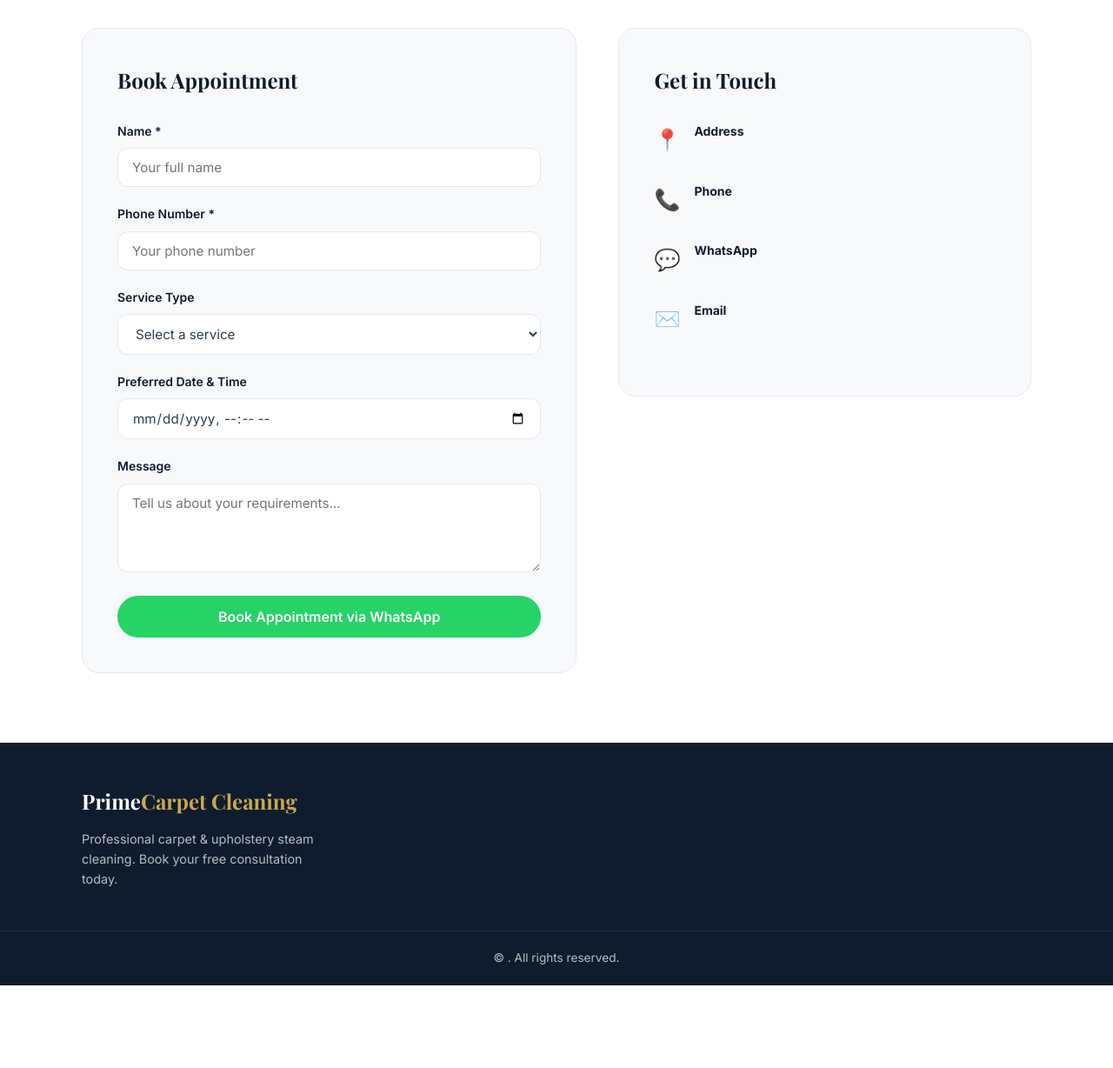
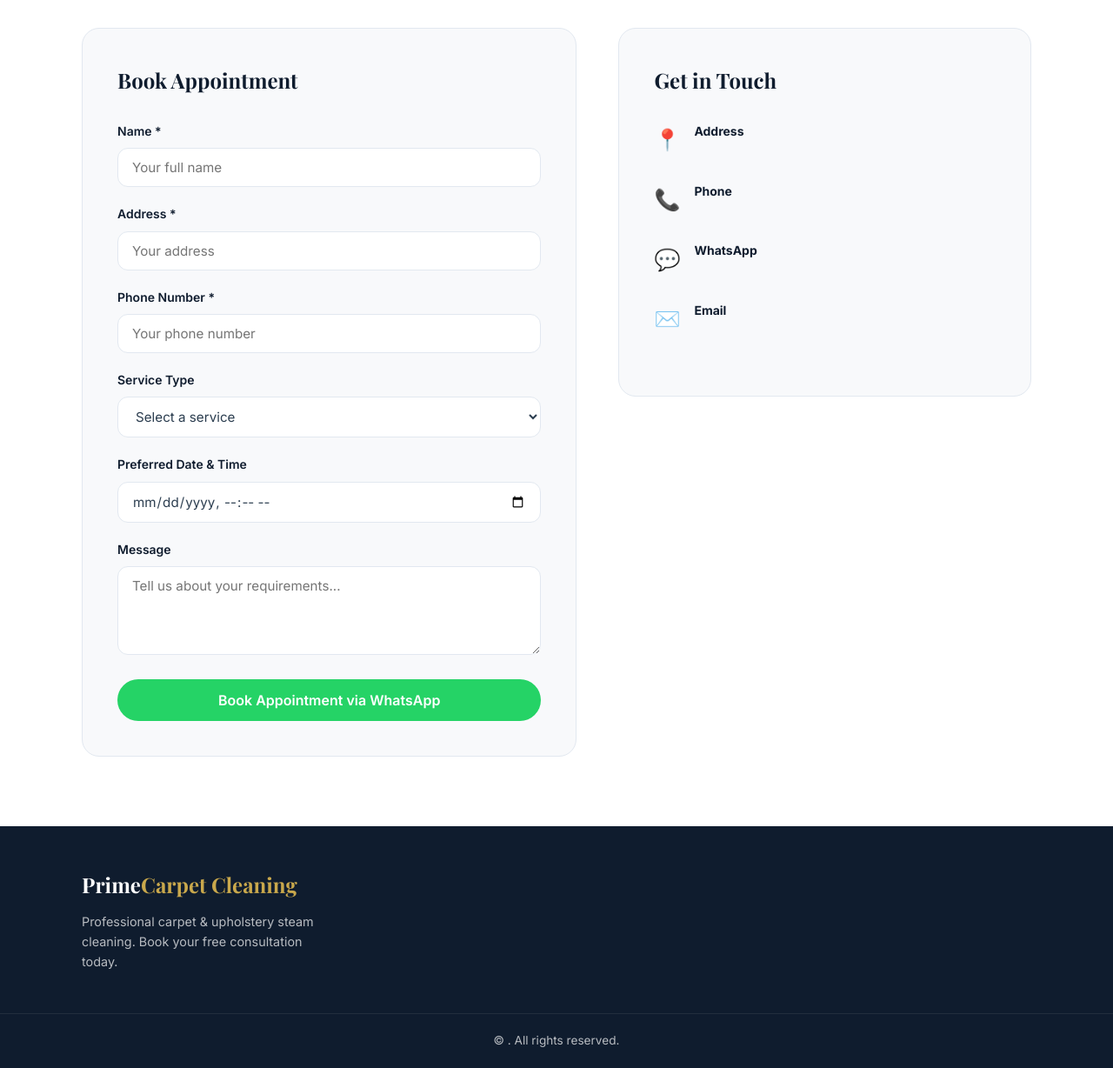
Before and after one commit to mwassayahmad123/prime_carpet_uk, a Node project: template nest-app/views/index.hbs in a window 1280 px wide. Shown: the part 3304-4532 px from the top of the page at 87% size. Before the commit the page ends 4437 px from the top, so only its background shows below. Run offline with Node 20 templates, Linux system fonts and the light colour scheme; the template is opened without the code that fills it, so the values that code supplies are empty.

Commit message:
Add address field to booking form

```diff
--- a/nest-app/public/js/main.js
+++ b/nest-app/public/js/main.js
@@ -45,12 +45,13 @@
       e.preventDefault();
 
       var name = form.querySelector('#name').value.trim();
+      var address = form.querySelector('#address').value.trim();
       var phone = form.querySelector('#phone').value.trim();
       var service = form.querySelector('#service').value;
       var datetime = form.querySelector('#datetime').value;
       var message = form.querySelector('#message').value.trim();
 
-      if (!name || !phone) return;
+      if (!name || !address || !phone) return;
 
       var whatsappNumber = form.dataset.whatsapp;
       var companyName = form.dataset.company;
@@ -59,6 +60,7 @@
         '*New Appointment Request - ' + companyName + '*',
         '',
         '*Name:* ' + name,
+        '*Address:* ' + address,
         '*Phone:* ' + phone,
         '*Service:* ' + (service || 'Not specified'),
         '*Preferred Date & Time:* ' + (datetime || 'Not specified'),
--- a/nest-app/views/partials/contact.hbs
+++ b/nest-app/views/partials/contact.hbs
@@ -15,6 +15,11 @@
           <div class="form-group">
             <label for="name">Name *</label>
             <input type="text" id="name" name="name" placeholder="Your full name" required />
+          </div>
+
+          <div class="form-group">
+            <label for="address">Address *</label>
+            <input type="text" id="address" name="address" placeholder="Your address" required />
           </div>
 
           <div class="form-group">
```
